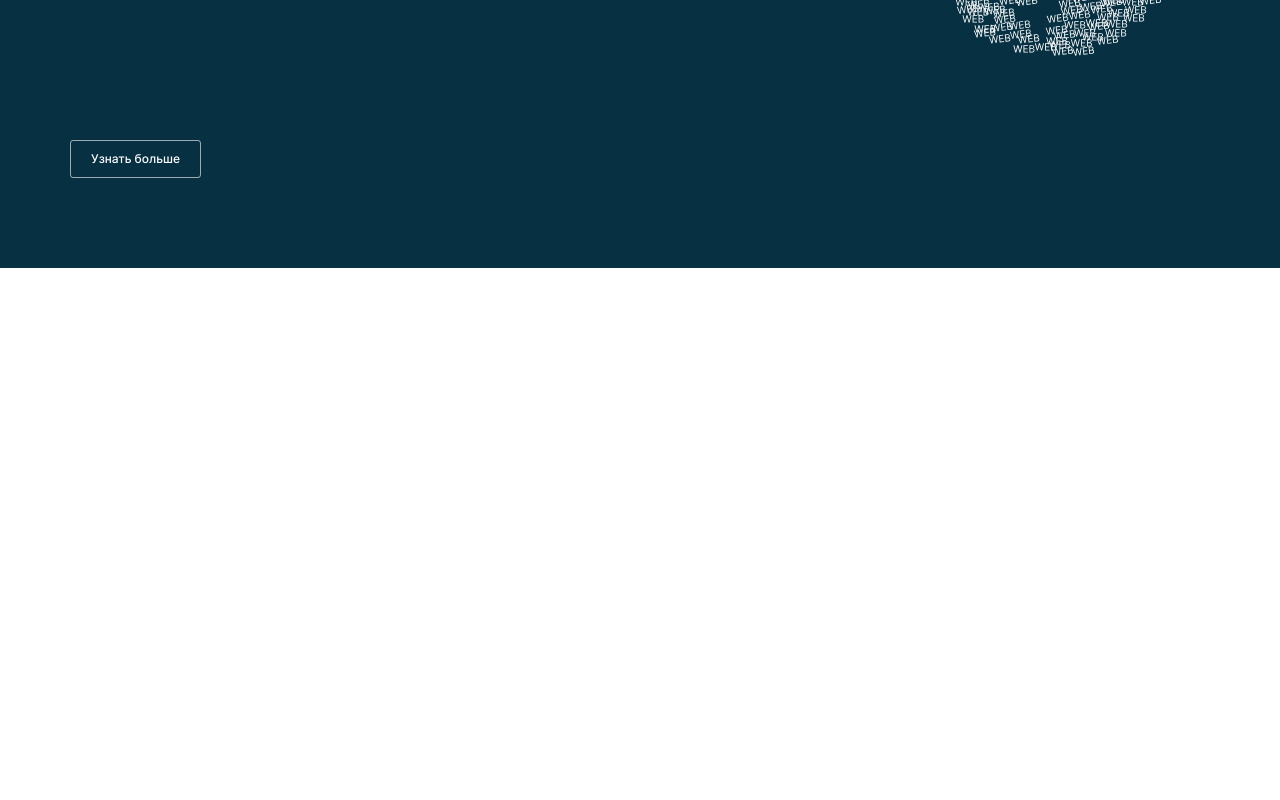
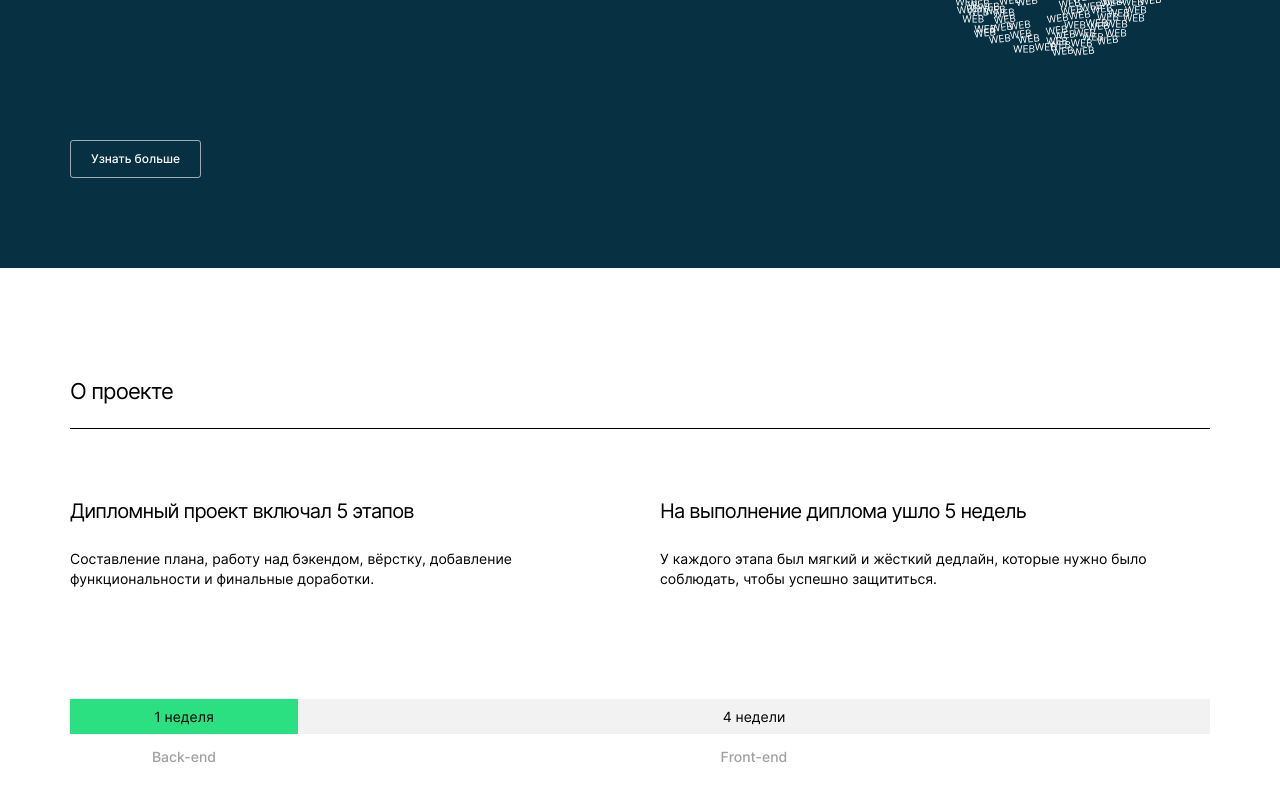
Before and after one commit to muravevanastya/movies-explorer-frontend, a React (Create React App) app: page / in a window 1280 px wide. Shown: the part 394-1194 px from the top of the page. Before the commit the page ends 800 px from the top, so only its background shows below. Built offline with nearby package versions, Linux system fonts and the light colour scheme.

Commit message:
сверстала блок "о проекте"

```diff
--- /dev/null
+++ b/src/components/AboutProject/AboutProject.css
@@ -0,0 +1,75 @@
+.about-project {
+  width: 100%;
+  padding: 110px 0;
+  display: flex;
+  flex-direction: column;
+  align-items: center;
+}
+
+.about-project__title {
+  width: calc(100% - 70px * 2);
+  font-weight: 400;
+  font-size: 22px;
+  line-height: 27px;
+  letter-spacing: -0.04em;
+  border-bottom: 1px solid #000000;
+  padding-bottom: 23px;
+}
+
+.about-project__description {
+  width: calc(100% - 70px * 2);
+  display: grid;
+  grid-template-columns: 1fr 1fr;
+  row-gap: 26px;
+  column-gap: 40px;
+  margin-top: 70px;
+}
+
+.about-project__subtitle {
+  font-weight: 400;
+  font-size: 20px;
+  line-height: 24px;
+  letter-spacing: -0.04em;
+}
+
+.about-project__text {
+  font-weight: 400;
+  font-size: 14px;
+  line-height: 20px;
+}
+
+.about-project__description-in-weeks {
+  display: grid;
+  grid-template-columns: 20% auto;
+  row-gap: 14px;
+  margin-top: 110px;
+  width: calc(100% - 70px * 2);
+}
+
+.about-project__backend-weeks {
+  background-color: #2BE080;
+  width: 100%;
+  padding: 9px 0;
+  text-align: center;
+  font-weight: 400;
+  font-size: 14px;
+  line-height: 17px;
+}
+
+.about-project__frontend-weeks {
+  background-color: #F2F2F2;
+  width: 100%;
+  padding: 9px 0;
+  font-weight: 400;
+  font-size: 14px;
+  line-height: 17px;
+  text-align: center;
+}
+
+.about-project__description-in-weeks-text {
+  font-weight: 500;
+  font-size: 14px;
+  line-height: 17px;
+  color: #A0A0A0;
+  text-align: center;
+}
--- /dev/null
+++ b/src/components/AboutProject/AboutProject.jsx
@@ -0,0 +1,23 @@
+import './AboutProject.css';
+
+function AboutProject() {
+  return (
+    <section className='about-project'>
+      <h2 className='about-project__title'>О проекте</h2>
+      <div className='about-project__description'>
+        <h3 className='about-project__subtitle'>Дипломный проект включал 5 этапов</h3>
+        <h3 className='about-project__subtitle'>На выполнение диплома ушло 5 недель</h3>
+        <p className='about-project__text'>Составление плана, работу над бэкендом, вёрстку, добавление функциональности и финальные доработки.</p>
+        <p className='about-project__text'>У каждого этапа был мягкий и жёсткий дедлайн, которые нужно было соблюдать, чтобы успешно защититься.</p>
+      </div>
+      <div className='about-project__description-in-weeks'>
+        <p className='about-project__backend-weeks'>1 неделя</p>
+        <p className='about-project__frontend-weeks'>4 недели</p>
+        <p className='about-project__description-in-weeks-text'>Back-end</p>
+        <p className='about-project__description-in-weeks-text'>Front-end</p>
+      </div>
+    </section>
+  )
+}
+
+export default AboutProject;
--- a/src/components/Main/Main.jsx
+++ b/src/components/Main/Main.jsx
@@ -1,9 +1,11 @@
 import Promo from "../Promo/Promo";
+import AboutProject from "../AboutProject/AboutProject";
 
 function Main() {
   return (
     <main className="main">
       <Promo />
+      <AboutProject />
     </main>
   )
 }
```
